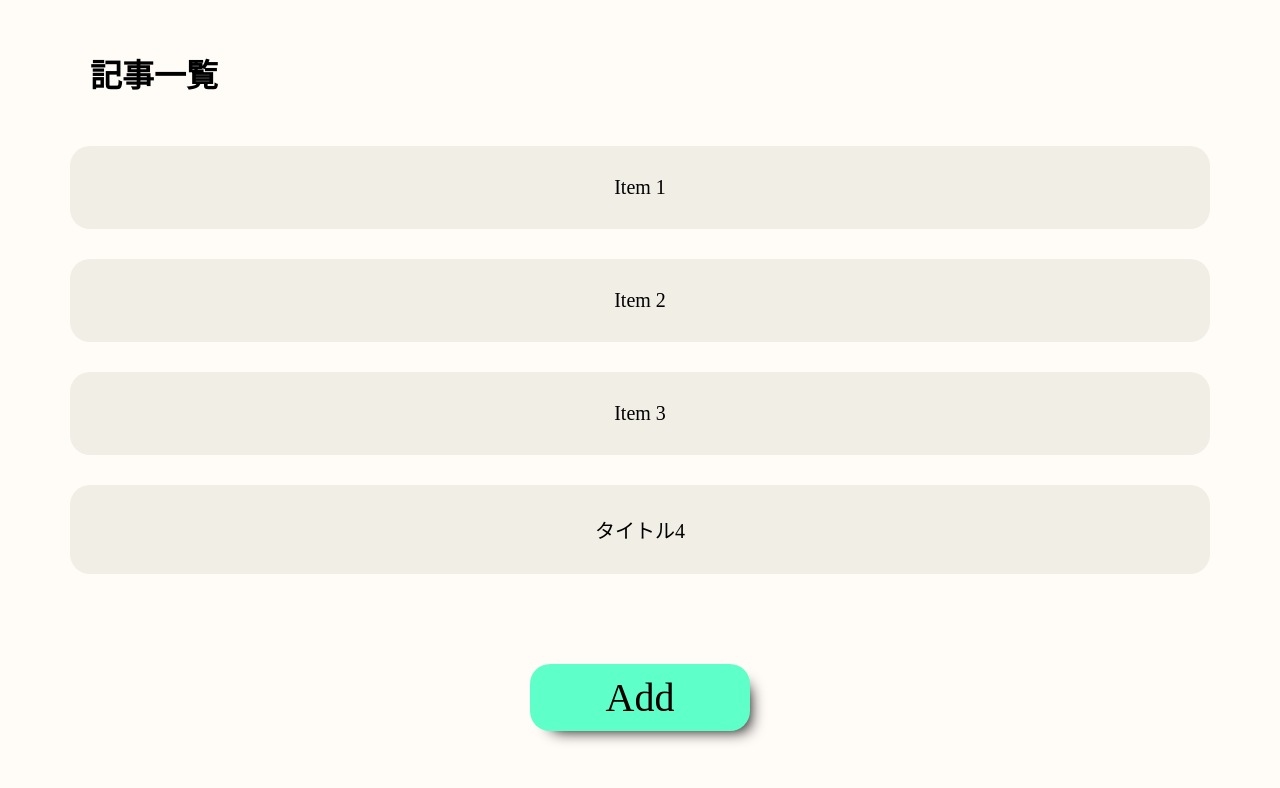
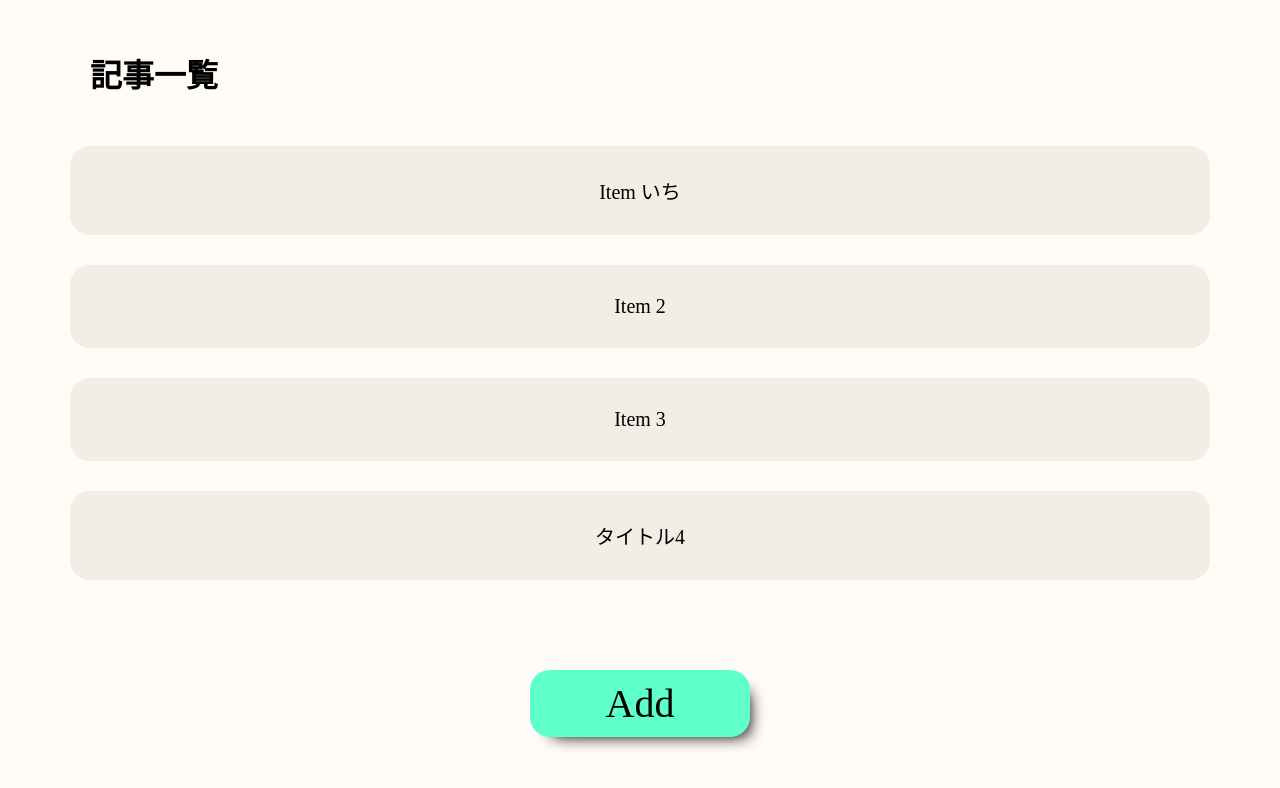
Before and after one commit to axz369/axz369-frontend-practice-app, a Next.js app: page / in a window 1280 px wide. Shown: the top 788 px of the page. Built offline with nearby package versions, Linux system fonts and the light colour scheme; data requests are answered from the project's data file.

Commit message:
[add] 編集投稿機能

```diff
--- a/db.json
+++ b/db.json
@@ -1,9 +1,9 @@
 {
   "posts": [
     {
-      "id": 1,
-      "title": "Item 1",
-      "content": "This is the content for item 1."
+      "title": "Item いち",
+      "content": "This is the content for item 1.いち",
+      "id": 1
     },
     {
       "id": 2,
--- a/src/pages/post/[postId]/edit.tsx
+++ b/src/pages/post/[postId]/edit.tsx
@@ -23,7 +23,7 @@ export default function Edit() {
   const { postId } = router.query;
   const [titleValidationErrors, setTitleValidationErrors] = useState("");
   const [contentValidationErrors, setContentValidationErrors] = useState("");
-  const api = `http://localhost:18080/v1/note/${postId}`;
+  const api = `http://localhost:5000/posts/${postId}`;
 
   // 対象の詳細データを取得
   const { data, isLoading, isError } = FeatchDetail();
```
